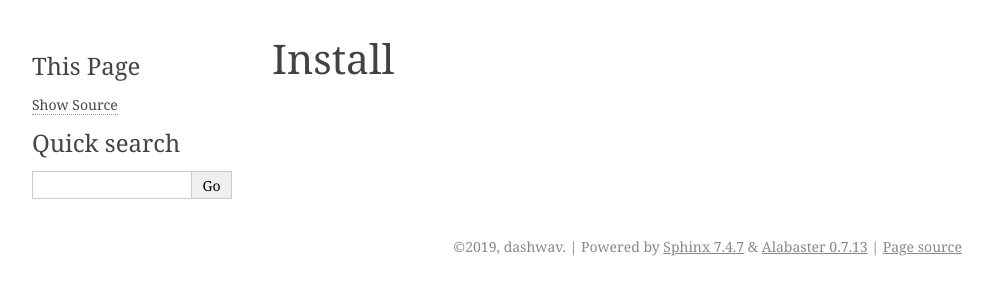
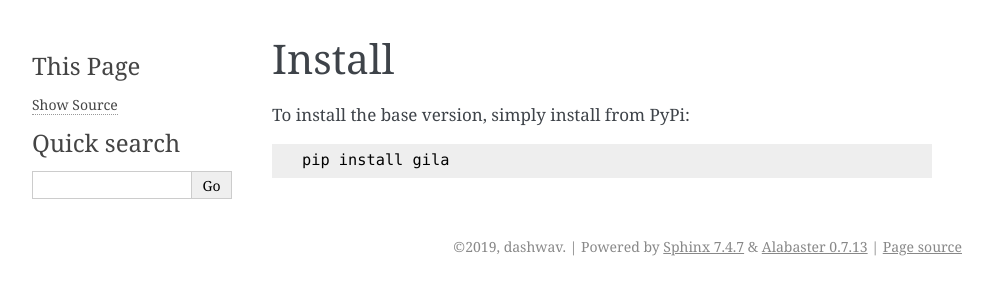
Before and after one commit to dashwav/gila, a Sphinx documentation site: the page built from docs/source/install.rst, in a window 1280 px wide. Shown: the top 300 px of the page, without its empty margins (148-1141 px from the left). Built offline with Sphinx 7.4.7, drawn with Linux system fonts in a browser that asks for light colours.

Commit message:
Add install details

```diff
--- a/docs/source/install.rst
+++ b/docs/source/install.rst
@@ -1,2 +1,6 @@
 Install
 ============
+
+To install the base version, simply install from PyPi: ::
+
+    pip install gila
```
